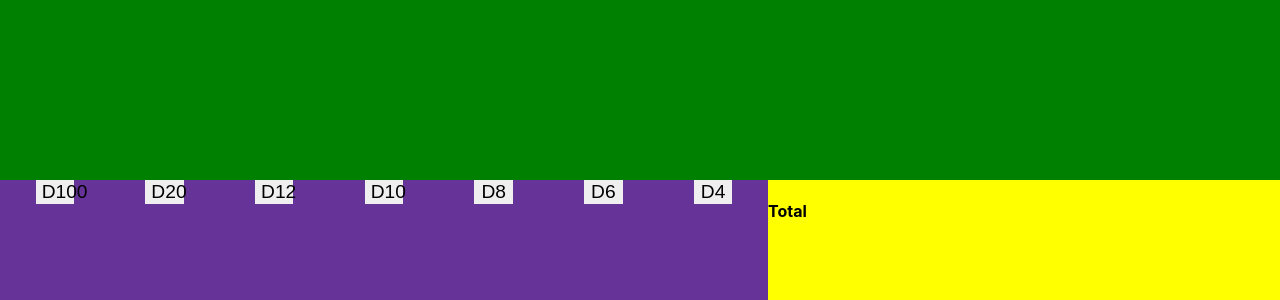
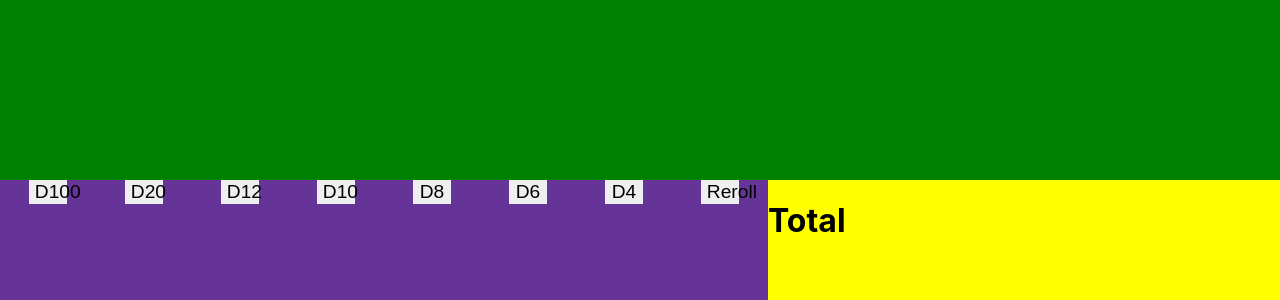
Before and after one commit to LemonUnderscore/tabletop-dicetray, a React (Create React App) app: page / in a window 1280 px wide. Shown: the part 500-800 px from the top of the page. Built offline with nearby package versions, Linux system fonts and the light colour scheme.

Commit message:
added reroll button
this will reroll the value for every dice in the tray

```diff
--- a/src/App.js
+++ b/src/App.js
@@ -18,7 +18,7 @@ class App extends React.Component {
     <div className="mainScreen">
       <DiceTray diceArray={ this.state.diceArray } deleteDice={ this.deleteDice.bind(this) }/>
       <div className="menu">
-        <DiceMenu rollDice={ this.rollDice.bind(this) }/>
+        <DiceMenu rollDice={ this.rollDice.bind(this) } reRoll={ this.reRoll.bind(this) } diceArray={ this.state.diceArray }/>
         <TotalCounter totalRoll={ this.state.totalRoll }/>
       </div>
     </div>
@@ -38,6 +38,20 @@ class App extends React.Component {
     });
     this.sumRoll(this.state.diceArray.concat(newDice));
   };
+
+  reRoll(diceArray) {
+    const rerolledArray = diceArray
+    rerolledArray.forEach(dice => {
+      let roll = Math.floor(Math.random() * dice.sides) + 1;
+      dice.value = roll;
+    })
+
+    this.setState({
+      diceArray: rerolledArray
+    })
+
+    this.sumRoll(rerolledArray);
+  }
 
   sumRoll(diceArray) {
     let total = 0;
--- a/src/App.scss
+++ b/src/App.scss
@@ -1,11 +1,13 @@
 .diceTray {
     margin: 0;
     width: 100%;
-    height: 90vh;
+    height: 85vh;
     background-color: green;
     display: flex;
     flex-wrap: wrap;
     justify-content: space-evenly;
+    overflow: scroll;
+    overflow-x: hidden;
 
     .dice {
         color: white;
@@ -21,7 +23,7 @@
 
 .menu {
     background-color: yellow;
-    position: absolute;
+    position: fixed;
     bottom: 0;
     width: 100%;
     display: grid;
--- a/src/components/dicemenuComp.js
+++ b/src/components/dicemenuComp.js
@@ -25,6 +25,9 @@ export default function DiceMenu(props) {
                 <button onClick={() => props.rollDice(4)}>
                     D4
                 </button>
+                <button onClick={() => props.reRoll(props.diceArray)}>
+                    Reroll
+                </button>
             </div>
       </div>
     )
--- a/src/components/totalcounterComp.js
+++ b/src/components/totalcounterComp.js
@@ -3,8 +3,8 @@ import React from 'react'
 export default function TotalCounter(props) {
     return (
         <div className="totalCounter">
-          <h4>Total</h4>
-          <h4>{ props.totalRoll }</h4>
+          <h1>Total</h1>
+          <h1>{ props.totalRoll }</h1>
         </div>
     )
 }
```
